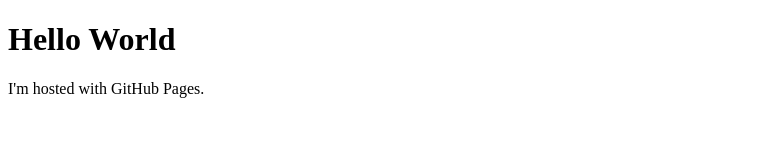
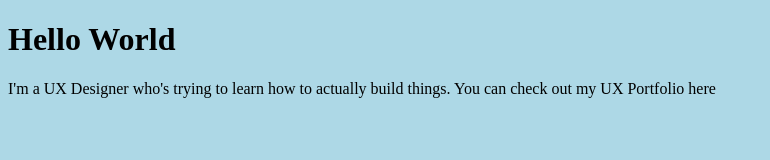
Before and after one commit to sirjamesgray/sirjamesgray.github.io, a plain HTML site: page index.html in a window 1280 px wide. Shown: the whole page, without its empty margins (0-770 px from the left). Drawn offline with Linux system fonts and the light colour scheme.

```diff
--- a/index.html
+++ b/index.html
@@ -1,6 +1,15 @@
 <!DOCTYPE html>
 <html>
+
+<style>
+body {
+    background-color: lightblue;
+}
+</style>
+
 <body>
-<h1>Hello World</h1>
-<p>I'm hosted with GitHub Pages.</p>
+  <h1>Hello World</h1>
+  <p> I'm a UX Designer who's trying to learn how to actually build things. You can check out my UX Portfolio here</p>
 </body>
+
+</html>
```
